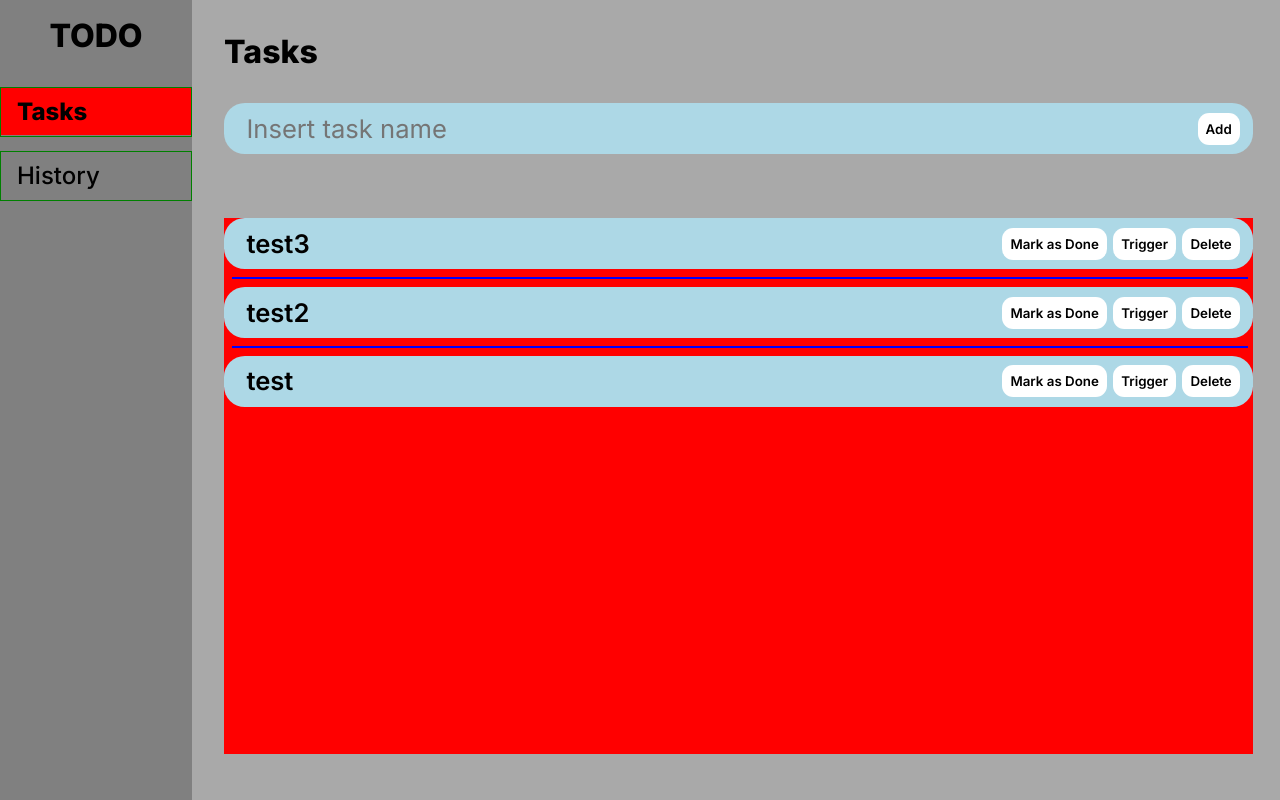
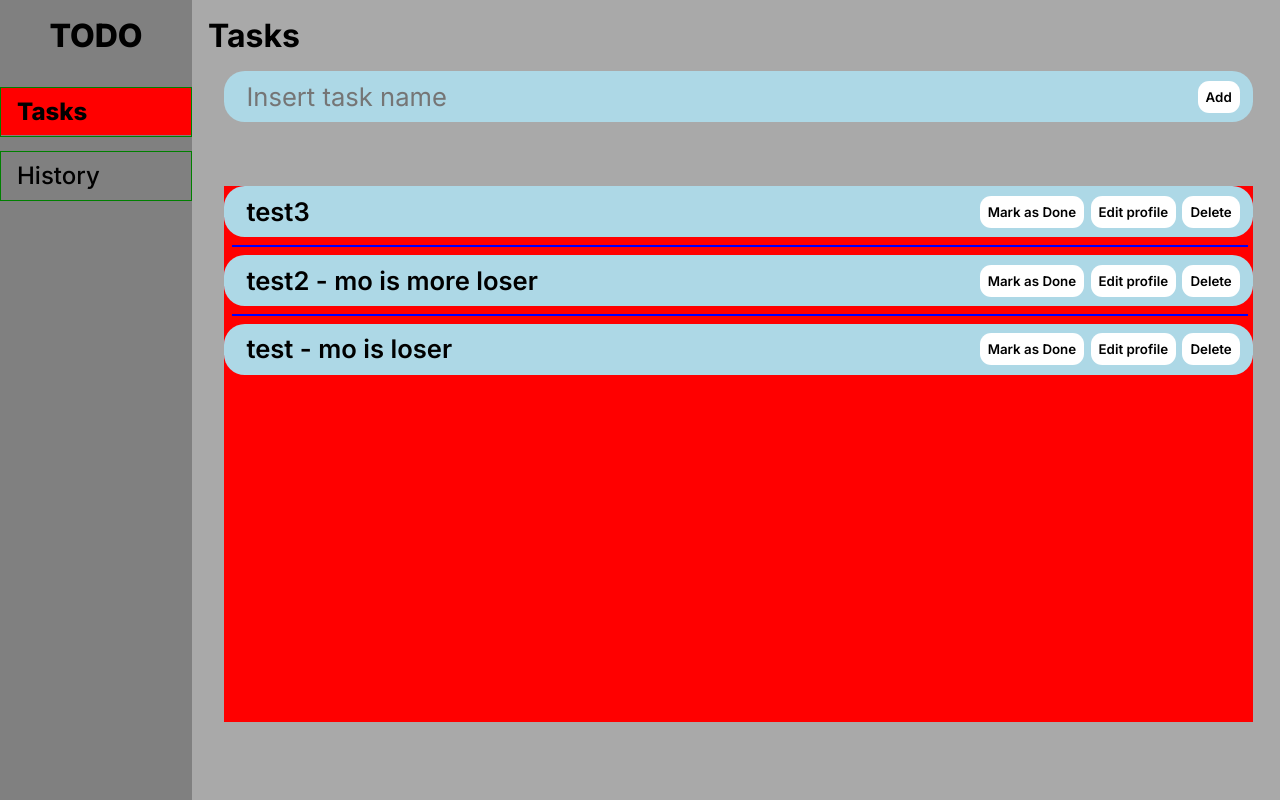
Before and after one commit to Moo2meenn/todo-app, a React (Create React App) app: page / in a window 1280 px wide. Built offline with nearby package versions, Linux system fonts and the light colour scheme.

Commit message:
REFACTORING GLOBAL STYLES

```diff
--- a/package.json
+++ b/package.json
@@ -5,6 +5,7 @@
   "dependencies": {
     "@babel/plugin-proposal-private-property-in-object": "^7.21.11",
     "@radix-ui/react-dialog": "^1.0.4",
+    "@radix-ui/react-scroll-area": "^1.0.4",
     "@testing-library/jest-dom": "^5.16.5",
     "@testing-library/react": "^13.4.0",
     "@testing-library/user-event": "^13.5.0",
@@ -13,7 +14,6 @@
     "react-dom": "^18.2.0",
     "react-router-dom": "^6.14.1",
     "react-scripts": "5.0.1",
-    "reactjs-popup": "^2.0.5",
     "styled-components": "^6.0.4",
     "uuid": "^9.0.0",
     "web-vitals": "^2.1.4"
--- a/src/components/CreateTask.js
+++ b/src/components/CreateTask.js
@@ -1,27 +1,29 @@
 import React from "react";
 import styled from "styled-components";
 import { v4 as uuidv4 } from "uuid";
+import { BaseButton } from "./GlobalStyles";
 
 const CreateTask = ({ tasks, setTasks, history, setHistory }) => {
   function handleSubmit(e) {
     e.preventDefault();
     const formData = new FormData(e.target);
-    const inputValidation = formData.get("taskName")?.trim();
-    const tId = uuidv4();
+    const taskName = formData.get("taskName")?.trim();
+    const id = uuidv4();
 
     const dateObject = new Date();
-    let date = dateObject
-      .toUTCString()
-      .slice(0, dateObject.toDateString.length - 4);
 
-    if (!inputValidation) return;
-    setTasks([...tasks, { id: tId, name: inputValidation }]);
+    const deleteTime = dateObject.toUTCString();
+
+    if (!taskName) return;
+
+    setTasks([...tasks, { id, name: taskName }]);
+
     setHistory([
       ...history,
       {
-        id: tId,
-        taskName: inputValidation,
-        deleteTime: date,
+        id,
+        taskName,
+        deleteTime,
         status: "Created",
       },
     ]);
@@ -35,7 +37,7 @@ const CreateTask = ({ tasks, setTasks, history, setHistory }) => {
         placeholder="Insert task name"
         maxLength="32"
       />
-      <button type="submit">Add</button>
+      <BaseButton type="submit">Add</BaseButton>
     </StyledForm>
   );
 };
@@ -47,6 +49,7 @@ const StyledForm = styled.form`
   border-radius: 1.3rem;
   margin: 1rem;
   background-color: lightblue;
+  justify-content: space-between;
 `;
 
 const StyledName = styled.input`
@@ -57,6 +60,7 @@ const StyledName = styled.input`
   padding: 0.2rem 0.8rem;
   height: 2rem;
   width: 100%;
+  margin-right: 0.6rem;
   font-size: 1.6rem;
   color: #1f1f1f;
 `;
--- /dev/null
+++ b/src/components/EditTaskModal.js
@@ -0,0 +1,65 @@
+import React from "react";
+import * as Dialog from "@radix-ui/react-dialog";
+import { styled, keyframes } from "styled-components";
+import { BaseButton } from "./GlobalStyles";
+
+const EditTaskModal = () => (
+  <Dialog.Root>
+    <Dialog.Trigger asChild>
+      <BaseButton className="Button violet">Edit profile</BaseButton>
+    </Dialog.Trigger>
+    <Dialog.Portal>
+      <StyledDialogOverlay />
+      <StyledDialogContent></StyledDialogContent>
+    </Dialog.Portal>
+  </Dialog.Root>
+);
+
+const overlayShow = keyframes`
+  from {
+    opacity: 0;
+  }
+  to {
+    opacity: 1;
+  }
+`;
+
+const contentShow = keyframes`
+  from {
+    opacity: 0;
+    transform: translate(-50%, -48%) scale(0.96);
+  }
+  to {
+    opacity: 1;
+    transform: translate(-50%, -50%) scale(1);
+  }
+`;
+
+const StyledDialogOverlay = styled(Dialog.Overlay)`
+  background-color: rgba(0, 0, 0, 0.25);
+  position: fixed;
+  inset: 0;
+  animation: ${overlayShow} 150ms cubic-bezier(0.16, 1, 0.3, 1);
+`;
+
+const StyledDialogContent = styled(Dialog.Content)`
+  background-color: white;
+  border-radius: 6px;
+  box-shadow: hsl(206 22% 7% / 35%) 0px 10px 38px -10px,
+    hsl(206 22% 7% / 20%) 0px 10px 20px -15px;
+  position: fixed;
+  top: 50%;
+  left: 50%;
+  transform: translate(-50%, -50%);
+  width: 90vw;
+  max-width: 450px;
+  max-height: 85vh;
+  padding: 25px;
+  animation: ${contentShow} 150ms cubic-bezier(0.16, 1, 0.3, 1);
+
+  &:focus {
+    outline: none;
+  }
+`;
+
+export default EditTaskModal;
--- a/src/components/GlobalStyles.js
+++ b/src/components/GlobalStyles.js
@@ -1,7 +1,7 @@
-import { createGlobalStyle } from "styled-components";
+import { createGlobalStyle, styled } from "styled-components";
+import { Link } from "react-router-dom";
 
 const GlobalStyles = createGlobalStyle`
-
 *{
     margin: 0;
     padding: 0;
@@ -14,47 +14,47 @@ body{
     margin: 0;
     padding: 0;
 }
+`;
 
-li{
-    list-style-type: none;
-    margin: 1.4rem;
-    font-size: 1.5rem;
-}
+export const BaseH1 = styled.h1`
+  font-size: 2rem;
+  font-weight: 800;
+  padding: 1rem;
+`;
 
-h1{
-    font-size: 2rem;
-    font-weight: 800;
-    padding: 1rem;
-}
+export const BaseH2 = styled.h2`
+  font-size: 1.6rem;
+  font-weight: 600;
+  padding-inline: 0.8rem;
+`;
 
-h2{
-    font-size: 1.6rem;
-    font-weight: 600;
-    padding-inline: 0.8rem;
-}
+export const BaseButton = styled.button`
+  padding: 0.5rem;
+  background-color: white;
+  border: none;
+  outline: none;
+  border-radius: 0.7rem;
+  margin-inline: 0.2rem;
+  transition: 0.1s;
+  font-weight: 600;
+  &:hover {
+    cursor: pointer;
+    border-radius: 1rem;
+  }
+`;
 
-button{
-    padding: .5rem;
-    background-color: white;
-    border: none;
-    outline: none;
-    border-radius: .7rem;
-    margin-inline: .2rem;
-    transition: .1s;
-    font-weight: 600;
-    &:hover{
-        cursor: pointer;
-        border-radius: 1rem;
-    }
-}
+export const BaseLink = styled(Link)`
+  font-size: 1.5rem;
+  text-decoration: none;
+  color: black;
+  transition: 0.1s;
+  transition-timing-function: ease-in-out;
+`;
 
-a{
-    font-size: 1.5rem;
-    text-decoration: none;
-    color: black;
-    transition: .1s;
-    transition-timing-function: ease-in-out;
-}
+export const BaseListItem = styled.li`
+  list-style-type: none;
+  margin: 1.4rem;
+  font-size: 1.5rem;
 `;
 
 export default GlobalStyles;
--- a/src/components/HistoryTask.js
+++ b/src/components/HistoryTask.js
@@ -1,5 +1,6 @@
 import React from "react";
 import styled from "styled-components";
+import { BaseH2, BaseButton } from "./GlobalStyles";
 
 const Task = ({
   history,
@@ -12,15 +13,17 @@ const Task = ({
   id,
 }) => {
   const restoreHandler = () => {
-    setTasks([...tasks, { id: id, name: name }]);
+    setTasks([...tasks, { id, name }]);
     setHistory(history.filter((t) => !(t.status === "Deleted" && t.id === id)));
   };
+
   const undoHandler = () => {
-    setTasks([...tasks, { id: id, name: name }]);
+    setTasks([...tasks, { id, name }]);
     setHistory(
       history.filter((t) => !(t.status === "Completed" && t.id === id))
     );
   };
+
   return (
     <StyledDiv>
       <StyledName>{name}</StyledName>
@@ -36,12 +39,12 @@ const Task = ({
         >
           <path d="M480-294q78 0 132-54t54-132q0-78-54-132t-132-54q-78 0-132 54t-54 132q0 78 54 132t132 54Zm0 214q-82 0-155-31.5t-127.5-86Q143-252 111.5-325T80-480q0-83 31.5-156t86-127Q252-817 325-848.5T480-880q83 0 156 31.5T763-763q54 54 85.5 127T880-480q0 82-31.5 155T763-197.5q-54 54.5-127 86T480-80Zm0-60q142 0 241-99.5T820-480q0-142-99-241t-241-99q-141 0-240.5 99T140-480q0 141 99.5 240.5T480-140Zm0-340Z" />
         </svg>
-        {status === "Deleted" ? (
+        {status === "Deleted" && (
           <StyledButton onClick={restoreHandler}>Restore</StyledButton>
-        ) : null}
-        {status === "Completed" ? (
+        )}
+        {status === "Completed" && (
           <StyledButton onClick={undoHandler}>Undo</StyledButton>
-        ) : null}
+        )}
       </InnerDiv>
     </StyledDiv>
   );
@@ -66,11 +69,11 @@ const InnerDiv = styled.div`
   }
 `;
 
-const StyledButton = styled.button`
+const StyledButton = styled(BaseButton)`
   width: 6rem;
 `;
 
-const StyledName = styled.h2``;
+const StyledName = styled(BaseH2)``;
 
 const StyledH3 = styled.h3`
   margin: auto;
--- a/src/components/Nav.js
+++ b/src/components/Nav.js
@@ -1,6 +1,7 @@
 import React from "react";
-import { Link, useLocation } from "react-router-dom";
+import { useLocation } from "react-router-dom";
 import styled from "styled-components";
+import { BaseH1, BaseListItem, BaseLink } from "./GlobalStyles";
 
 const Nav = () => {
   const { pathname } = useLocation();
@@ -46,7 +47,7 @@ const SelectionBG = styled.div`
   transition: 0.3s;
 `;
 
-const StyledLink = styled(Link)`
+const StyledLink = styled(BaseLink)`
   padding-inline: 1rem;
   width: 100%;
   display: block;
@@ -65,7 +66,7 @@ const StyledNav = styled.div`
   background-color: gray;
 `;
 
-const StyledH1 = styled.h1`
+const StyledH1 = styled(BaseH1)`
   padding: 0 1;
   text-align: center;
   margin-inline: auto;
@@ -81,7 +82,7 @@ const StyledH1 = styled.h1`
   }
 `;
 
-const StyledLi = styled.li`
+const StyledLi = styled(BaseListItem)`
   margin: 1rem 0rem;
   height: 3rem;
   line-height: 3rem;
--- a/src/components/Task.js
+++ b/src/components/Task.js
@@ -1,29 +1,29 @@
 import React from "react";
 import styled from "styled-components";
-import Popup from "reactjs-popup";
+import EditTaskModal from "./EditTaskModal";
+import { BaseH2, BaseButton } from "./GlobalStyles";
 
 const Task = ({ tasks, setTasks, taskName, id, history, setHistory }) => {
   const deleteHandler = () => {
     const dateObject = new Date();
-    let date = dateObject
+
+    const deleteTime = dateObject
       .toUTCString()
       .slice(0, dateObject.toDateString.length - 4);
-    setHistory([
-      ...history,
-      { id: id, taskName: taskName, deleteTime: date, status: "Deleted" },
-    ]);
+
+    setHistory([...history, { id, taskName, deleteTime, status: "Deleted" }]);
     setTasks(tasks.filter((t) => t.id !== id));
   };
 
   const doneHandler = () => {
     const dateObject = new Date();
-    let date = dateObject
+
+    const deleteTime = dateObject
       .toUTCString()
       .slice(0, dateObject.toDateString.length - 4);
-    setHistory([
-      ...history,
-      { id: id, taskName: taskName, deleteTime: date, status: "Completed" },
-    ]);
+
+    setHistory([...history, { id, taskName, deleteTime, status: "Completed" }]);
+
     setTasks(tasks.filter((t) => t.id !== id));
   };
 
@@ -31,24 +31,13 @@ const Task = ({ tasks, setTasks, taskName, id, history, setHistory }) => {
     <StyledDiv>
       <StyledName>{taskName}</StyledName>
       <InnerDiv>
-        <button onClick={doneHandler}>Mark as Done</button>
-        <StyledPopup trigger={<button> Trigger</button>} modal nested>
-          <StyledPop>Popup content here !!</StyledPop>
-        </StyledPopup>
-        <button onClick={deleteHandler}>Delete</button>
+        <BaseButton onClick={doneHandler}>Mark as Done</BaseButton>
+        <EditTaskModal />
+        <BaseButton onClick={deleteHandler}>Delete</BaseButton>
       </InnerDiv>
     </StyledDiv>
   );
 };
-
-const StyledPopup = styled(Popup)`
-  &-overlay {
-    background-color: rgba(0, 0, 0, 0.2);
-    backdrop-filter: blur(2px);
-  }
-`;
-
-const StyledPop = styled.div``;
 
 const StyledDiv = styled.div`
   display: flex;
@@ -63,6 +52,6 @@ const InnerDiv = styled.div`
   margin-right: 0;
 `;
 
-const StyledName = styled.h2``;
+const StyledName = styled(BaseH2)``;
 
 export default Task;
--- a/src/components/TasksList.js
+++ b/src/components/TasksList.js
@@ -4,11 +4,11 @@ const TasksList = () => {
   return [
     {
       id: uuidv4(),
-      name: "test",
+      name: "test - mo is loser",
     },
     {
       id: uuidv4(),
-      name: "test2",
+      name: "test2 - mo is more loser",
     },
     {
       id: uuidv4(),
--- a/src/pages/History.js
+++ b/src/pages/History.js
@@ -1,6 +1,5 @@
 import React from "react";
 import styled from "styled-components";
-//Import components
 import HistoryTask from "../components/HistoryTask";
 
 const History = ({ history, setHistory, tasks, setTasks }) => {
@@ -11,7 +10,7 @@ const History = ({ history, setHistory, tasks, setTasks }) => {
         {history.length === 0 ? <h2>There is no log history!</h2> : null}
         {history
           .map((task, index) => (
-            <WrapperDiv>
+            <WrapperDiv key={task.id}>
               <HistoryTask
                 history={history}
                 name={task.taskName}
@@ -21,7 +20,6 @@ const History = ({ history, setHistory, tasks, setTasks }) => {
                 tasks={tasks}
                 setTasks={setTasks}
                 id={task.id}
-                key={task.id}
               />
               {index === 0 ? null : <LineDiv />}
             </WrapperDiv>
--- a/src/pages/Tasks.js
+++ b/src/pages/Tasks.js
@@ -7,7 +7,6 @@ const Tasks = ({ tasks, setTasks, history, setHistory }) => {
   return (
     <StyledDiv>
       <h1>Tasks</h1>
-
       <CreateTask
         tasks={tasks}
         setTasks={setTasks}
```
Also changed, not shown: 1 other file (tests, documents, lock files or other folders).
